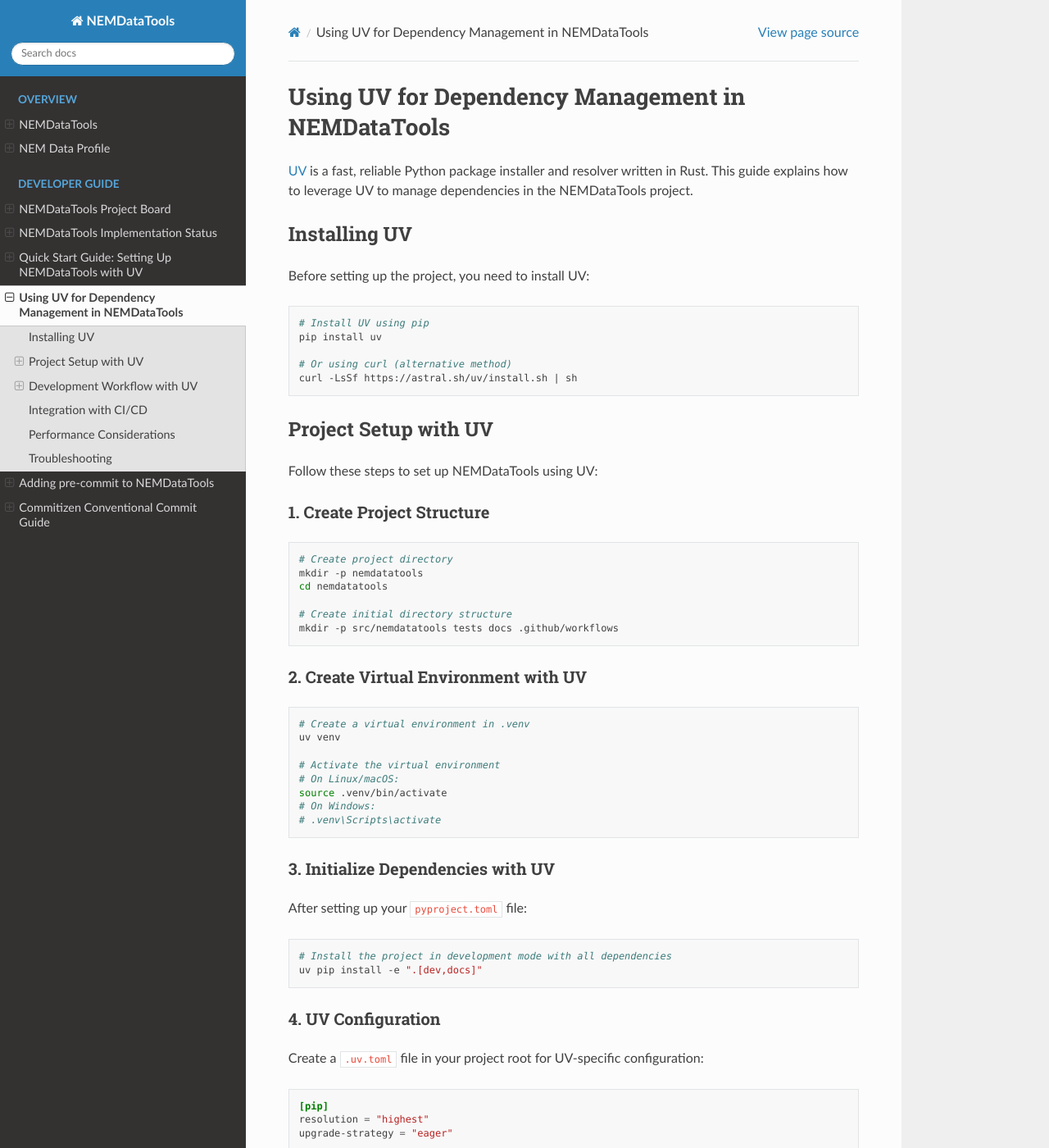
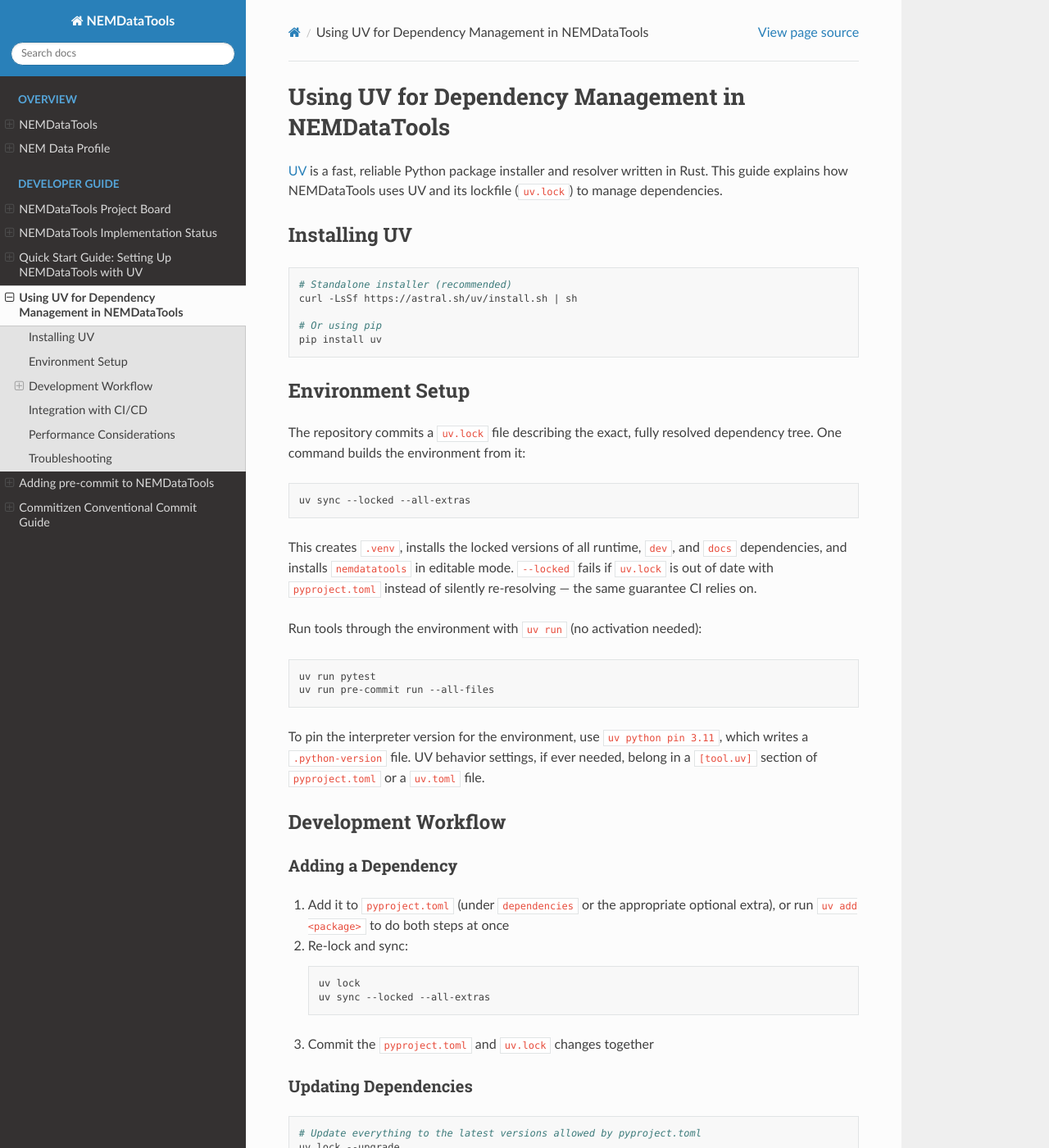
Before and after one commit to ZhipengHe/nemdatatools, a Sphinx documentation site: the page built from docs/dev/uv-integration.md, in a window 1280 px wide and 1400 px high. Shown: the whole window at 82% size. Built offline with Sphinx 7.4.7 and the Read the Docs theme 3.1.0, drawn with Linux system fonts in a browser that asks for light colours; some of the changed text lies outside the part shown.

Commit message:
docs: rewrite uv dev guides around the committed lockfile
The quickstart and uv-integration guides predated uv.lock: they showed
an invalid .uv.toml [venv] config table, pip-style editable installs,
'uv pip freeze' lockfiles, a Python 3.7 floor, module names from before
the v0.2 rewrite, and a CI example that no longer matched the
workflows. Both now describe the actual flow: uv sync --locked,
uv run, uv lock for updates, and interpreter pinning via
'uv python pin'.

````diff
--- a/docs/dev/uv-integration.md
+++ b/docs/dev/uv-integration.md
@@ -1,92 +1,81 @@
 # Using UV for Dependency Management in NEMDataTools
 
-[UV](https://github.com/astral-sh/uv) is a fast, reliable Python package installer and resolver written in Rust. This guide explains how to leverage UV to manage dependencies in the NEMDataTools project.
+[UV](https://docs.astral.sh/uv/) is a fast, reliable Python package installer
+and resolver written in Rust. This guide explains how NEMDataTools uses UV and
+its lockfile (`uv.lock`) to manage dependencies.
 
 ## Installing UV
 
-Before setting up the project, you need to install UV:
+```bash
+# Standalone installer (recommended)
+curl -LsSf https://astral.sh/uv/install.sh | sh
+
+# Or using pip
+pip install uv
+```
+
+## Environment Setup
+
+The repository commits a `uv.lock` file describing the exact, fully resolved
+dependency tree. One command builds the environment from it:
 
 ```bash
-# Install UV using pip
-pip install uv
-
-# Or using curl (alternative method)
-curl -LsSf https://astral.sh/uv/install.sh | sh
+uv sync --locked --all-extras
 ```
 
-## Project Setup with UV
+This creates `.venv`, installs the locked versions of all runtime, `dev`, and
+`docs` dependencies, and installs `nemdatatools` in editable mode. `--locked`
+fails if `uv.lock` is out of date with `pyproject.toml` instead of silently
+re-resolving — the same guarantee CI relies on.
 
-Follow these steps to set up NEMDataTools using UV:
-
-### 1. Create Project Structure
+Run tools through the environment with `uv run` (no activation needed):
 
 ```bash
-# Create project directory
-mkdir -p nemdatatools
-cd nemdatatools
-
-# Create initial directory structure
-mkdir -p src/nemdatatools tests docs .github/workflows
+uv run pytest
+uv run pre-commit run --all-files
 ```
 
-### 2. Create Virtual Environment with UV
+To pin the interpreter version for the environment, use
+`uv python pin 3.11`, which writes a `.python-version` file. UV behavior
+settings, if ever needed, belong in a `[tool.uv]` section of
+`pyproject.toml` or a `uv.toml` file.
 
-```bash
-# Create a virtual environment in .venv
-uv venv
+## Development Workflow
 
-# Activate the virtual environment
-# On Linux/macOS:
-source .venv/bin/activate
-# On Windows:
-# .venv\Scripts\activate
-```
+### Adding a Dependency
 
-### 3. Initialize Dependencies with UV
+1. Add it to `pyproject.toml` (under `dependencies` or the appropriate
+   optional extra), or run `uv add <package>` to do both steps at once
+2. Re-lock and sync:
 
-After setting up your `pyproject.toml` file:
+   ```bash
+   uv lock
+   uv sync --locked --all-extras
+   ```
 
-```bash
-# Install the project in development mode with all dependencies
-uv pip install -e ".[dev,docs]"
-```
-
-### 4. UV Configuration
-
-Create a `.uv.toml` file in your project root for UV-specific configuration:
-
-```toml
-[pip]
-resolution = "highest"
-upgrade-strategy = "eager"
-
-[venv]
-python = "3.11"  # Specify your preferred Python version
-```
-
-## Development Workflow with UV
-
-### Installing New Dependencies
-
-When you need to add new dependencies:
-
-1. Add them to `pyproject.toml`
-2. Run:
-   ```bash
-   uv pip install -e ".[dev,docs]"
-   ```
+3. Commit the `pyproject.toml` and `uv.lock` changes together
 
 ### Updating Dependencies
 
-To update all dependencies to their latest compatible versions:
+```bash
+# Update everything to the latest versions allowed by pyproject.toml
+uv lock --upgrade
 
-```bash
-uv pip install --upgrade -e ".[dev,docs]"
+# Or update a single package
+uv lock --upgrade-package pandas
+
+# Then apply the new lock to your environment
+uv sync --locked --all-extras
 ```
 
-### Managing Specific Versions
+Routine updates arrive automatically: Dependabot opens a monthly PR that
+bumps `uv.lock` (see `.github/dependabot.yml`), and CI tests the bumped tree
+because it installs with `--locked`.
 
-UV handles specific versions well. When you need a specific version in your pyproject.toml:
+### Managing Version Constraints
+
+Constraints live in `pyproject.toml`; the lockfile records the exact versions
+chosen within them:
 
 ```toml
 dependencies = [
@@ -95,52 +84,43 @@ dependencies = [
 ]
 ```
 
-### Locking Dependencies
-
-UV can generate a lock file to ensure reproducible installations:
-
-```bash
-uv pip freeze > requirements.lock
-```
-
-To install from the lock file:
-
-```bash
-uv pip install -r requirements.lock
-```
-
 ## Integration with CI/CD
 
-For GitHub Actions, include these steps in your workflow file:
+The GitHub Actions workflows install from the lockfile the same way. The
+essential steps (see `.github/workflows/tests.yml` for the real thing — the
+repository SHA-pins its actions):
 
 ```yaml
-- name: Set up Python
-  uses: actions/setup-python@v4
+- name: Install uv and Python
+  uses: astral-sh/setup-uv@v6
   with:
     python-version: '3.11'
+    enable-cache: true
+    cache-dependency-glob: "uv.lock"
 
-- name: Install UV
-  run: pip install uv
-
-- name: Install dependencies
-  run: uv pip install -e ".[dev]"
+- name: Install locked dependencies
+  run: uv sync --locked --extra dev
 
 - name: Run tests
-  run: pytest
+  run: uv run --no-sync pytest
 ```
 
 ## Performance Considerations
 
 UV offers several performance benefits for NEMDataTools:
 
-1. **Faster installation:** Dependencies install much faster, especially on CI/CD
-2. **More reliable resolution:** Fewer dependency conflicts
-3. **Reduced environment sizes:** More efficient management of dependencies
+1. **Faster installation:** Dependencies install much faster, especially on
+   CI/CD, where wheels are served from UV's cache
+2. **More reliable resolution:** One resolver, one lockfile, no drift between
+   local and CI environments
+3. **Reproducibility:** `uv sync --locked` produces the same environment on
+   every machine
 
 ## Troubleshooting
 
 If you encounter issues with UV:
 
-1. Check that your `.uv.toml` configuration is correct
-2. Try running with the verbose flag: `uv pip install -v -e ".[dev,docs]"`
-3. Clear the UV cache if needed: `uv cache clear`
+1. `uv sync --locked` failing with a lock mismatch means `pyproject.toml`
+   changed without re-locking — run `uv lock` and commit the result
+2. Try running with the verbose flag: `uv sync --locked --all-extras -v`
+3. Clear the UV cache if needed: `uv cache clean`
````
Also changed, not shown: docs/dev/quickstart-with-uv.md (+37 -87 lines).
